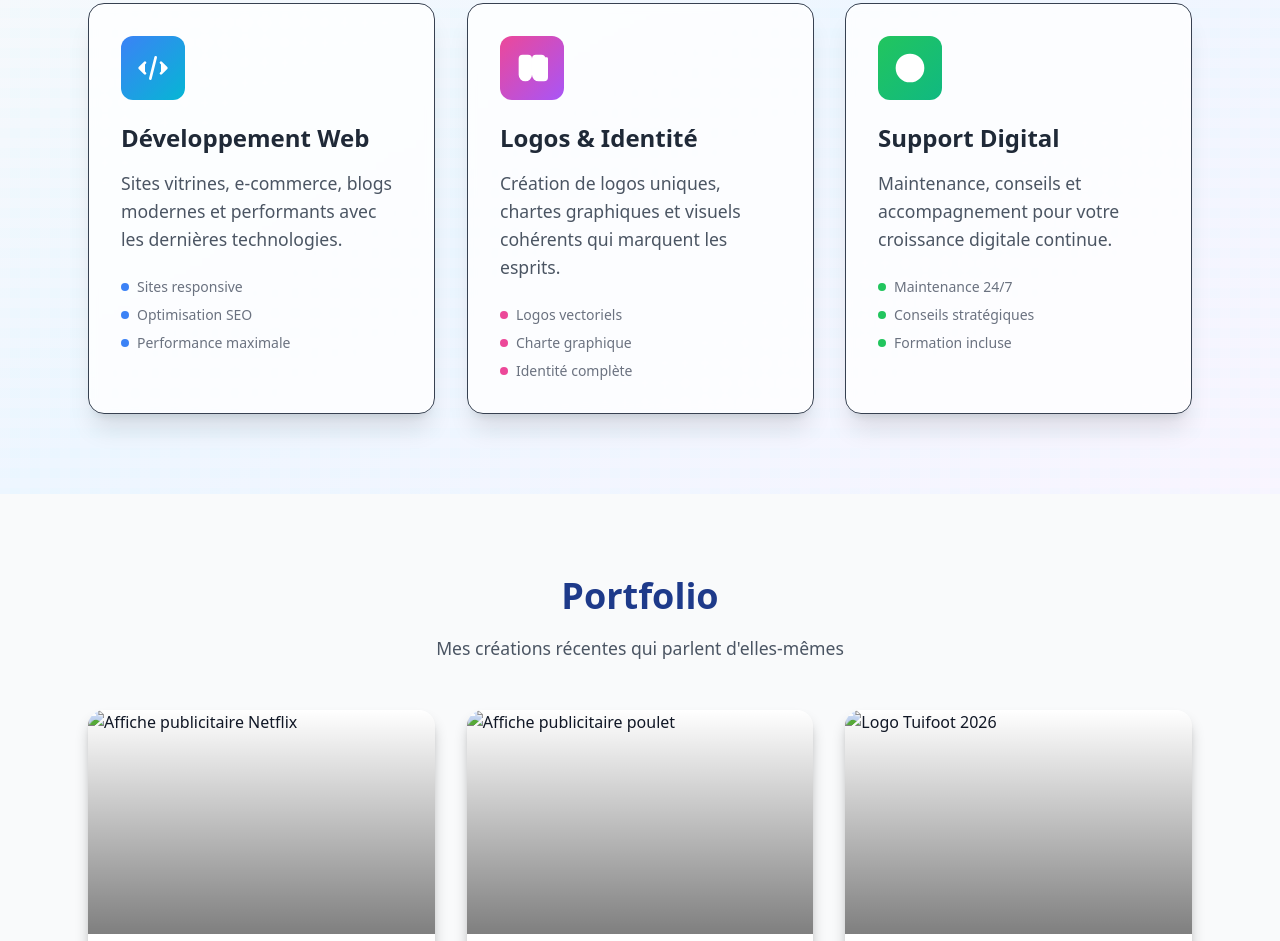
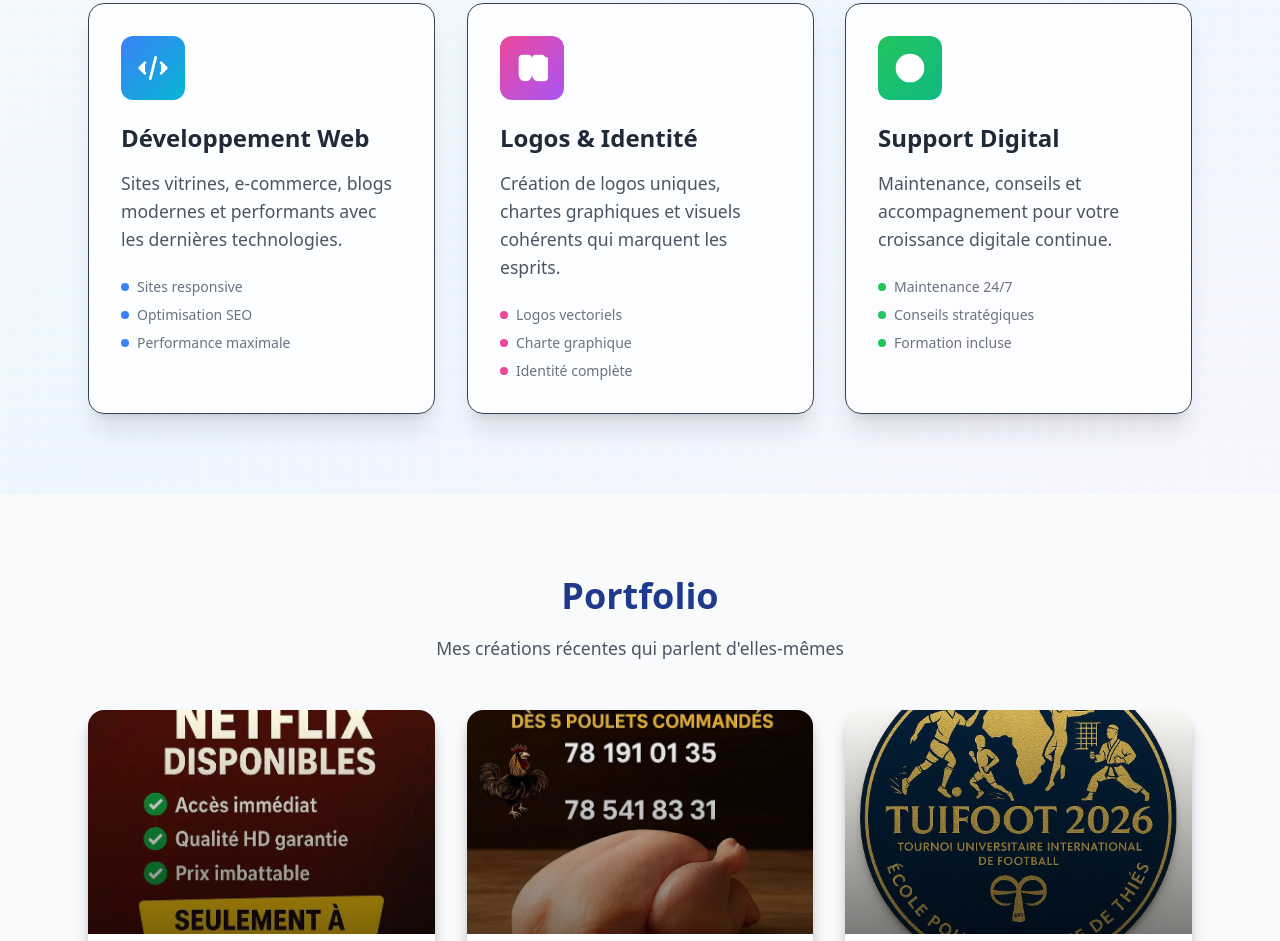
Before and after one commit to dialil/DIALIL-WEB-DESINER, a plain HTML site: page DIALIL WEB DESINER.HTML in a window 1280 px wide. Shown: the part 2652-3593 px from the top of the page. Drawn offline with nearby package versions, Linux system fonts and the light colour scheme.

Commit message:
Update DIALIL WEB DESINER.HTML

```diff
--- a/DIALIL WEB DESINER.HTML
+++ b/DIALIL WEB DESINER.HTML
@@ -153,7 +153,7 @@
     <h2 class="text-4xl font-bold text-center text-blue-900 dark:text-blue-400 mb-12" data-aos="fade-down">À propos</h2>
     <div class="grid md:grid-cols-2 gap-10 items-center">
       <div data-aos="fade-right">
-        <img src="projets/photo-coding.jpg" alt="Photo de moi en train de coder"
+        <img src="photo-coding.jpg" alt="Photo de moi en train de coder"
           class="w-full h-80 object-cover rounded-2xl shadow-xl">
       </div>
       <div data-aos="fade-left">
@@ -463,7 +463,7 @@
       <div class="grid gap-8 md:grid-cols-3">
         <article class="group rounded-2xl overflow-hidden shadow-lg bg-white dark:bg-gray-800" data-aos="fade-up">
           <div class="relative h-56 overflow-hidden">
-            <img src="projets/projet-netflix.jpg" alt="Affiche publicitaire Netflix"
+            <img src="projet-netflix.jpg" alt="Affiche publicitaire Netflix"
               class="w-full h-full object-cover group-hover:scale-105 transition-transform duration-500">
             <div class="absolute inset-0 bg-gradient-to-t from-black/50 to-transparent"></div>
           </div>
@@ -485,7 +485,7 @@
         <article class="group rounded-2xl overflow-hidden shadow-lg bg-white dark:bg-gray-800" data-aos="fade-up"
           data-aos-delay="150">
           <div class="relative h-56 overflow-hidden">
-            <img src="projets/projet-poulet.jpg" alt="Affiche publicitaire poulet"
+            <img src="projet-poulet.jpg" alt="Affiche publicitaire poulet"
               class="w-full h-full object-cover group-hover:scale-105 transition-transform duration-500">
             <div class="absolute inset-0 bg-gradient-to-t from-black/50 to-transparent"></div>
           </div>
@@ -506,7 +506,7 @@
         <article class="group rounded-2xl overflow-hidden shadow-lg bg-white dark:bg-gray-800" data-aos="fade-up"
           data-aos-delay="300">
           <div class="relative h-56 overflow-hidden">
-            <img src="projets/logo-tuifoot2026.jpg" alt="Logo Tuifoot 2026"
+            <img src="logo-tuifoot2026.jpg" alt="Logo Tuifoot 2026"
               class="w-full h-full object-cover group-hover:scale-105 transition-transform duration-500">
             <div class="absolute inset-0 bg-gradient-to-t from-black/50 to-transparent"></div>
           </div>
```
